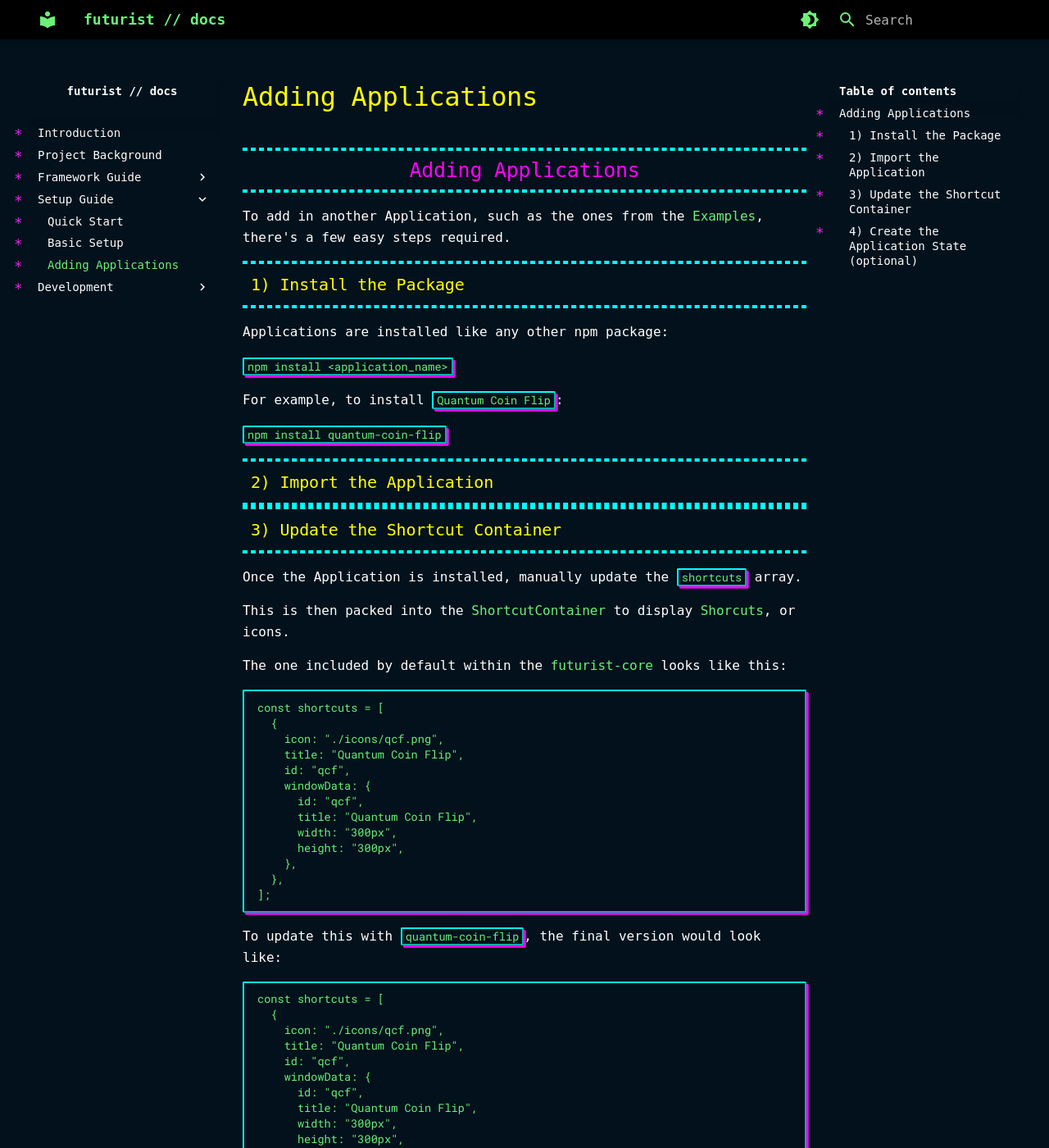
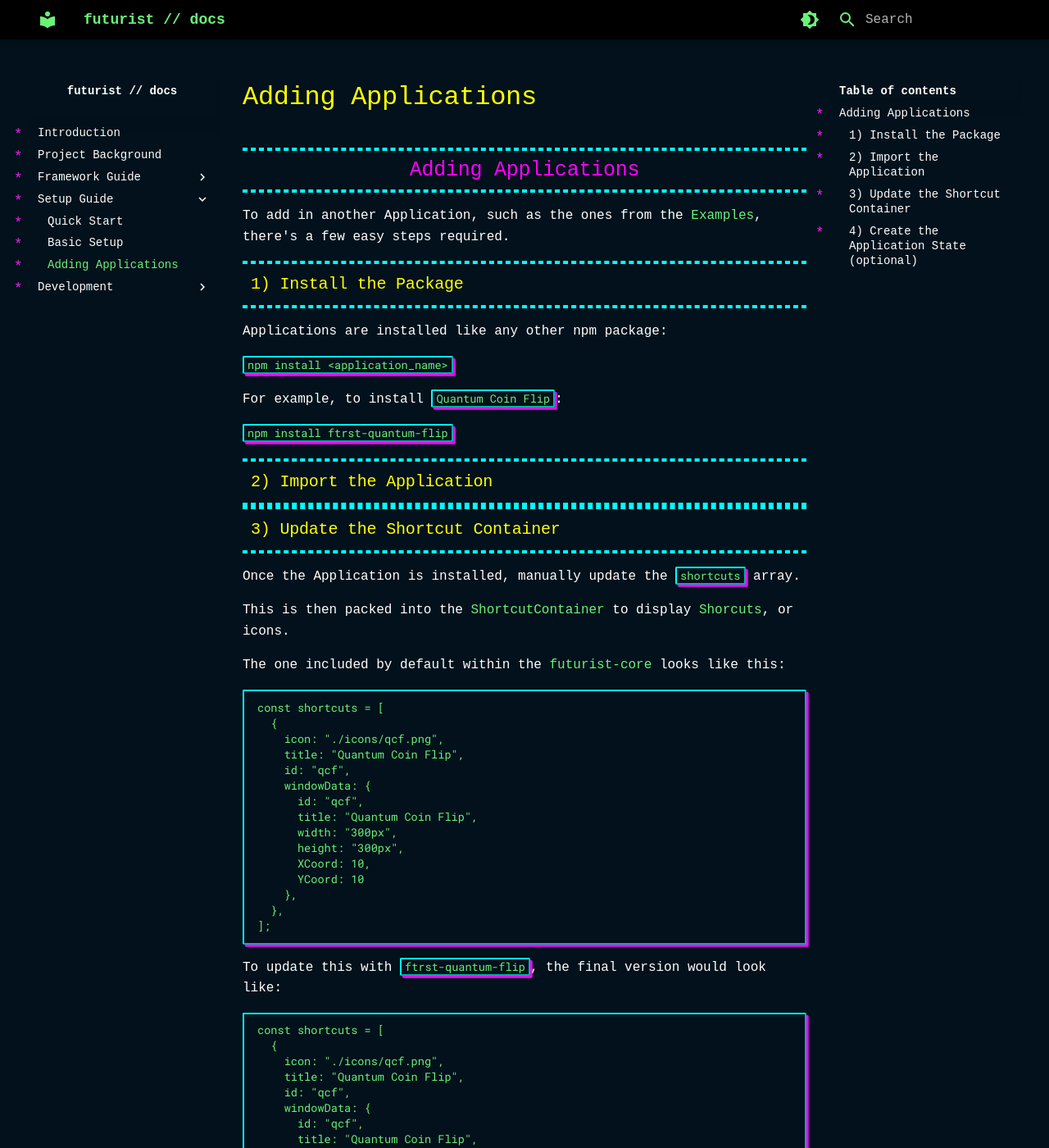
Before and after one commit to FTRST/futurist-docs, an MkDocs documentation site: the page built from docs/setup_guide/adding_applications.md, in a window 1280 px wide and 1400 px high. Shown: the whole window at 82% size. Built offline with MkDocs 1.6.1 and Material for MkDocs 9.7.7, drawn with Linux system fonts in a browser that asks for light colours; some of the changed text lies outside the part shown.

Commit message:
update coord requirements

````diff
--- a/docs/setup_guide/adding_applications.md
+++ b/docs/setup_guide/adding_applications.md
@@ -14,7 +14,7 @@ Applications are installed like any other npm package:
 
 For example, to install ```Quantum Coin Flip```:
 
-```npm install quantum-coin-flip```
+```npm install ftrst-quantum-flip```
 
 ***
 ### 2) Import the Application
@@ -39,12 +39,14 @@ const shortcuts = [
       title: "Quantum Coin Flip",
       width: "300px",
       height: "300px",
+      XCoord: 10,
+      YCoord: 10
     },
   },
 ];
 ```
 
-To update this with ```quantum-coin-flip```, the final version would look like:
+To update this with ```ftrst-quantum-flip```, the final version would look like:
 
 ```
 const shortcuts = [
@@ -57,6 +59,8 @@ const shortcuts = [
       title: "Quantum Coin Flip",
       width: "300px",
       height: "300px",
+      xCoord: 10,
+      yCoord: 10
     },
   },
 ];
@@ -73,4 +77,4 @@ There are two standards in place to know if an Application requires its own stat
 * Check the Readme: Any requirements for states should be included within the project Readme.
 * Check the States folder: Even if not directly notated, Applications should contain the required states via the ```States``` folder.
 
-The ```quantum-coin-flip``` example does not require a separate state.
+The ```ftrst-quantum-flip``` example does not require a separate state.
--- a/docs/stylesheets/extra.css
+++ b/docs/stylesheets/extra.css
@@ -28,7 +28,7 @@ li {
   --md-default-fg-color--light: #a30b37;
   --md-primary-fg-color--light: black;
   --md-primary-fg-color--dark:  #90030C;
-  --md-text-font-family: "monospace";
+  --md-text-font-family: monospace;
 }
 
 [data-md-color-scheme="futurist-light"] h2 {
@@ -61,7 +61,7 @@ li {
   --md-default-fg-color--lightest: #000;
   --md-primary-fg-color--dark:  white;
   --md-typeset-color: white;
-  --md-text-font-family: "monospace";
+  --md-text-font-family: monospace;
   --md-typeset-a-color: #6bf178; /* link color */
   --md-shadow-z3: .15rem 0.15rem #E2E;
   --md-code-fg-color: yellow;
````
Also changed, not shown: docs/index.md (+11 -1 lines).
